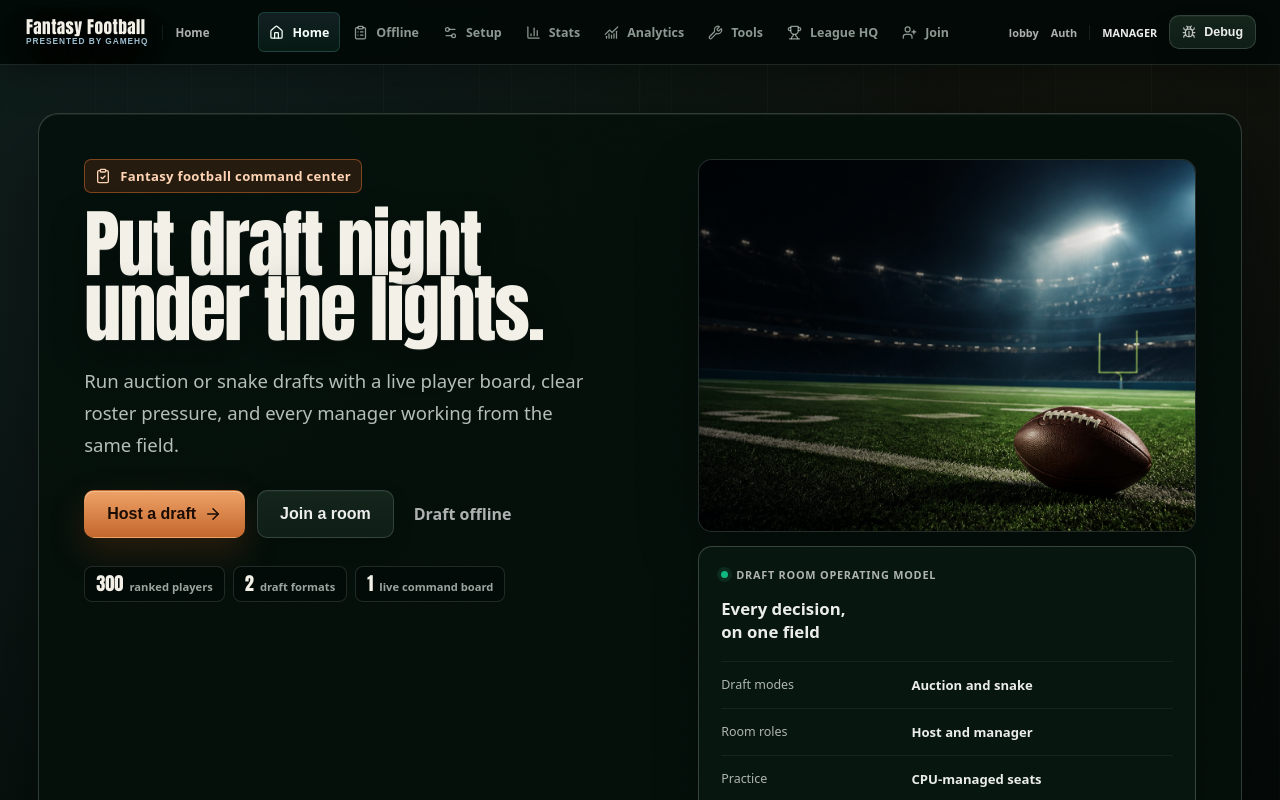
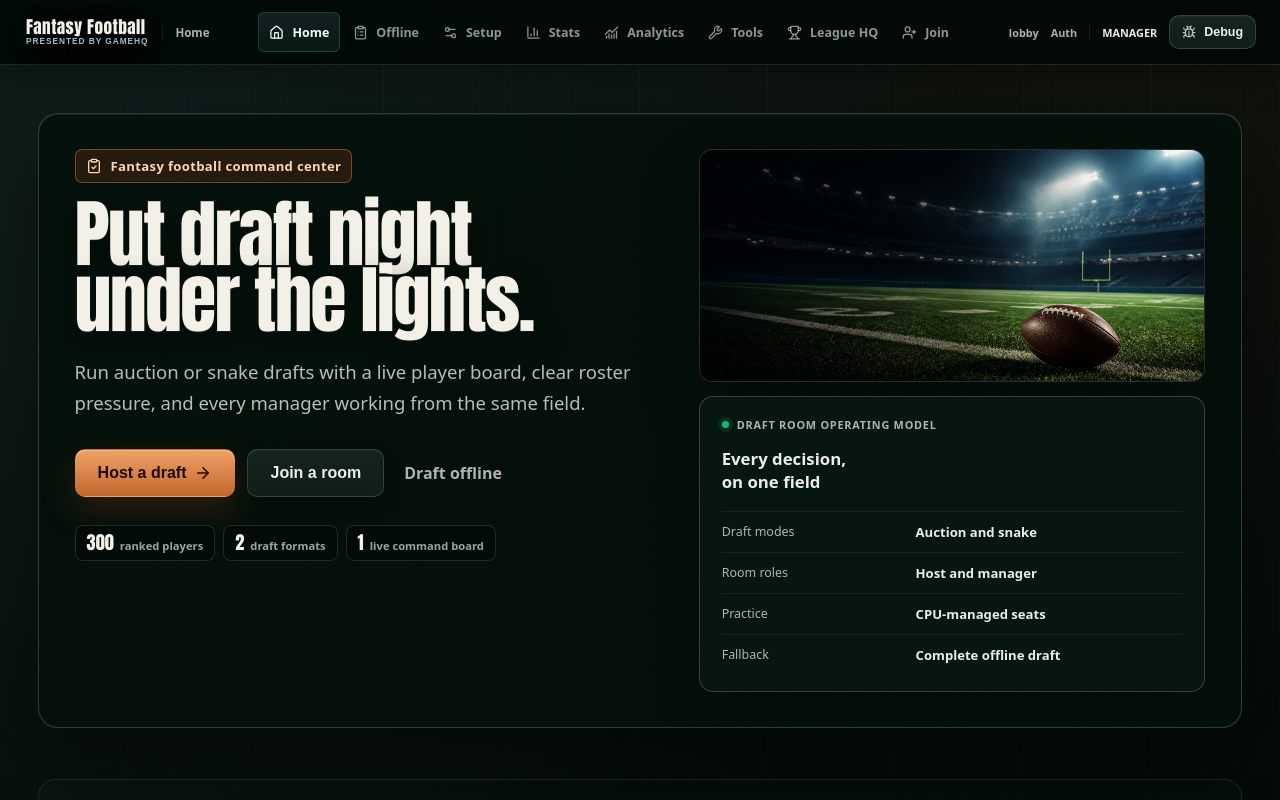
Before and after one commit to JWebber64/ffaa, a React (Vite) app: page / in a window 1280 px wide. Built offline with nearby package versions, Linux system fonts and the light colour scheme; no server answers.

Commit message:
fix: tighten landing hero spacing

```diff
--- a/src/styles/refinement.css
+++ b/src/styles/refinement.css
@@ -2796,6 +2796,8 @@ dd,
 }
 
 .home-page {
+  display: grid;
+  grid-template-columns: minmax(0, 1fr);
   gap: clamp(28px, 4vw, 58px);
 }
 
@@ -2804,7 +2806,7 @@ dd,
   align-items: start;
   gap: clamp(32px, 5vw, 72px);
   min-height: 0;
-  padding: clamp(28px, 3.5vw, 48px);
+  padding: clamp(28px, 2.75vw, 36px);
   border-color: rgba(217, 235, 226, 0.2);
   background: rgba(5, 16, 11, 0.96) !important;
   background-image: none !important;
@@ -2851,7 +2853,7 @@ dd,
 }
 
 .home-hero-photo img {
-  height: clamp(260px, 29vw, 390px);
+  height: clamp(220px, 18vw, 240px);
   object-position: 64% 62%;
 }
 
@@ -2923,6 +2925,10 @@ dd,
   box-shadow: 0 18px 44px rgba(0, 0, 0, 0.28);
   backdrop-filter: none;
   -webkit-backdrop-filter: none;
+}
+
+.home-brief dl > div {
+  padding: 11px 0;
 }
 
 .home-brief::after {
```
